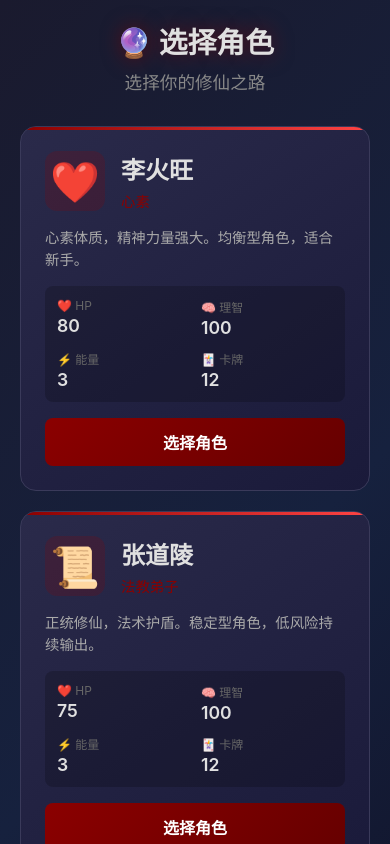
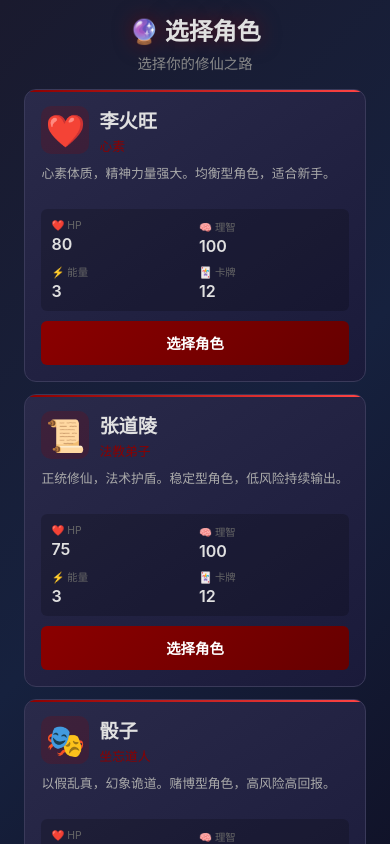
Before and after one commit to gbddsgbdds/dbg-prototype, a React (Vite) app: page / in a window 390 px wide. Shown: the top 844 px of the page. Built offline with nearby package versions, Linux system fonts and the light colour scheme.

Commit message:
docs: 更新TODO，所有P0-P3任务完成
- UI/UX细节打磨标记完成
- 性能优化标记完成
- 响应式布局完善标记完成

```diff
--- a/src/App.css
+++ b/src/App.css
@@ -904,6 +904,21 @@ body {
 
   /* 驱魔符提示 */
   .exorcism-hint { font-size: 0.75rem; padding: 0.25rem; }
+
+  /* 更新日志面板 */
+  .changelog-panel {
+    padding: 1rem;
+    max-width: 95vw;
+    max-height: 80vh;
+  }
+  .changelog-panel h2 { font-size: 1.1rem; margin-bottom: 0.8rem; }
+  .changelog-content { font-size: 0.75rem; line-height: 1.5; }
+  .changelog-version { font-size: 0.9rem; margin-top: 0.8rem; margin-bottom: 0.4rem; }
+  .changelog-section { font-size: 0.8rem; margin-top: 0.6rem; }
+  .changelog-item { font-size: 0.7rem; margin-left: 0.3rem; }
+  .changelog-divider { margin: 0.8rem 0; }
+  .changelog-btn { padding: 0.3rem 0.8rem; font-size: 0.75rem; }
+  .version-tag { font-size: 0.65rem; }
 }
 
 /* === 更新日志 === */
@@ -1994,6 +2009,126 @@ body {
   }
 }
 
+/* 成就界面小屏幕适配 */
+@media (max-width: 400px) {
+  .achievement-panel {
+    padding: 0.8rem;
+    max-height: 92vh;
+  }
+
+  .achievement-header {
+    padding-bottom: 0.5rem;
+    margin-bottom: 0.6rem;
+  }
+
+  .achievement-header h2 {
+    font-size: 1rem;
+  }
+
+  .achievement-header .close-btn {
+    width: 28px;
+    height: 28px;
+    font-size: 1rem;
+  }
+
+  .progress-bar {
+    height: 10px;
+  }
+
+  .progress-text {
+    font-size: 0.75rem;
+  }
+
+  .achievement-filters {
+    gap: 0.3rem;
+  }
+
+  .filter-btn {
+    padding: 0.3rem 0.6rem;
+    font-size: 0.75rem;
+  }
+
+  .achievement-list {
+    max-height: 200px;
+    gap: 0.4rem;
+  }
+
+  .achievement-item {
+    padding: 0.6rem;
+    gap: 0.6rem;
+  }
+
+  .achievement-icon {
+    font-size: 1.3rem;
+    width: 35px;
+  }
+
+  .achievement-name {
+    font-size: 0.85rem;
+  }
+
+  .achievement-desc {
+    font-size: 0.7rem;
+  }
+
+  .achievement-check {
+    font-size: 1rem;
+  }
+
+  .achievement-stats {
+    padding: 0.8rem;
+    margin-top: 0.3rem;
+  }
+
+  .achievement-stats h3 {
+    font-size: 0.85rem;
+    margin-bottom: 0.6rem;
+  }
+
+  .stats-grid {
+    gap: 0.4rem;
+  }
+
+  .stat-item {
+    padding: 0.4rem;
+  }
+
+  .stat-value {
+    font-size: 1rem;
+  }
+
+  .stat-label {
+    font-size: 0.6rem;
+  }
+
+  .best-record {
+    font-size: 0.75rem;
+    padding: 0.4rem;
+    margin-top: 0.6rem;
+  }
+
+  .popup-content {
+    padding: 0.6rem 0.8rem;
+    gap: 0.6rem;
+  }
+
+  .popup-icon {
+    font-size: 1.5rem;
+  }
+
+  .popup-title {
+    font-size: 0.8rem;
+  }
+
+  .popup-name {
+    font-size: 1rem;
+  }
+
+  .popup-desc {
+    font-size: 0.7rem;
+  }
+}
+
 /* === 超宽屏幕适配 (≥1400px) === */
 @media (min-width: 1400px) {
   /* 游戏容器居中限宽 */
@@ -2196,3 +2331,13 @@ body {
     width: 200px;
   }
 }
+
+/* === 加载状态 === */
+.loading-fallback {
+  display: flex;
+  align-items: center;
+  justify-content: center;
+  min-height: 200px;
+  color: var(--purple);
+  font-size: 1.5rem;
+}
--- a/src/App.tsx
+++ b/src/App.tsx
@@ -1,23 +1,40 @@
 import { motion, AnimatePresence } from 'framer-motion'
-import { useState, useEffect } from 'react'
+import { useState, useEffect, Suspense, lazy } from 'react'
 import { useGameStore, hasSaveData } from './game/store'
 import { useMetaStore } from './game/meta'
 import { Hand } from './components/Hand'
 import { Enemy } from './components/Enemy'
 import { PlayerStatus } from './components/PlayerStatus'
 import { BattleLog } from './components/BattleLog'
-import { VictoryScreen } from './components/VictoryScreen'
-import { GameOverScreen } from './components/GameOverScreen'
-import { Changelog } from './components/Changelog'
-import { DeckViewer } from './components/DeckViewer'
-import { MapScreen } from './components/MapScreen'
-import { ShopScreen } from './components/ShopScreen'
-import { EventScreen } from './components/EventScreen'
-import { CharacterSelect } from './components/CharacterSelect'
 import { EnemyDamageFloat, PlayerDamageFloat } from './components/DamageFloat'
-import { AchievementScreen } from './components/AchievementScreen'
-import { AchievementPopup } from './components/AchievementPopup'
 import './App.css'
+
+// 懒加载非首屏组件
+const VictoryScreen = lazy(() => import('./components/VictoryScreen').then(m => ({ default: m.VictoryScreen })))
+const GameOverScreen = lazy(() => import('./components/GameOverScreen').then(m => ({ default: m.GameOverScreen })))
+const Changelog = lazy(() => import('./components/Changelog').then(m => ({ default: m.Changelog })))
+const DeckViewer = lazy(() => import('./components/DeckViewer').then(m => ({ default: m.DeckViewer })))
+const MapScreen = lazy(() => import('./components/MapScreen').then(m => ({ default: m.MapScreen })))
+const ShopScreen = lazy(() => import('./components/ShopScreen').then(m => ({ default: m.ShopScreen })))
+const EventScreen = lazy(() => import('./components/EventScreen').then(m => ({ default: m.EventScreen })))
+const CharacterSelect = lazy(() => import('./components/CharacterSelect').then(m => ({ default: m.CharacterSelect })))
+const AchievementScreen = lazy(() => import('./components/AchievementScreen').then(m => ({ default: m.AchievementScreen })))
+const AchievementPopup = lazy(() => import('./components/AchievementPopup').then(m => ({ default: m.AchievementPopup })))
+
+// 加载状态组件
+function LoadingFallback() {
+  return (
+    <div className="loading-fallback">
+      <motion.div
+        animate={{ rotate: 360 }}
+        transition={{ duration: 1, repeat: Infinity, ease: 'linear' }}
+        style={{ fontSize: '2rem' }}
+      >
+        ⚙️
+      </motion.div>
+    </div>
+  )
+}
 
 // Boss阶段切换提示组件
 function BossPhaseAlert() {
@@ -110,7 +127,11 @@ function App() {
 
   // 角色选择界面
   if (phase === 'character_select' && !map) {
-    return <CharacterSelect />
+    return (
+      <Suspense fallback={<LoadingFallback />}>
+        <CharacterSelect />
+      </Suspense>
+    )
   }
 
   // 开始界面
@@ -123,12 +144,16 @@ function App() {
     return (
       <>
         {/* 成就弹窗 */}
+        <Suspense fallback={null}>
           <AchievementPopup />
+        </Suspense>
 
         {/* 成就界面 */}
         <AnimatePresence>
           {showAchievements && (
+            <Suspense fallback={<LoadingFallback />}>
               <AchievementScreen onClose={() => setShowAchievements(false)} />
+            </Suspense>
           )}
         </AnimatePresence>
 
@@ -197,8 +222,10 @@ function App() {
           </div>
 
           <div className="start-footer">
+            <Suspense fallback={<span>...</span>}>
               <Changelog />
-            <span className="version-tag">v0.5.3</span>
+            </Suspense>
+            <span className="version-tag">v0.5.5</span>
           </div>
         </div>
       </>
@@ -209,7 +236,9 @@ function App() {
   if (phase === 'map') {
     return (
       <div className="game-wrapper">
+        <Suspense fallback={<LoadingFallback />}>
           <MapScreen />
+        </Suspense>
         {/* 玩家状态栏（显示在地图界面底部） */}
         <div className="map-player-status">
           <div className="status-item hp">
@@ -233,7 +262,9 @@ function App() {
   if (phase === 'shop') {
     return (
       <div className="game-wrapper shop-wrapper">
+        <Suspense fallback={<LoadingFallback />}>
           <ShopScreen />
+        </Suspense>
       </div>
     )
   }
@@ -242,7 +273,9 @@ function App() {
   if (phase === 'event') {
     return (
       <div className="game-wrapper event-wrapper">
+        <Suspense fallback={<LoadingFallback />}>
           <EventScreen />
+        </Suspense>
       </div>
     )
   }
@@ -251,7 +284,9 @@ function App() {
   return (
     <div className={`game-container ${player.isMad ? 'madness-screen' : ''} ${bossPhaseChange ? 'screen-shake' : ''}`}>
       <div className="top-bar">
+        <Suspense fallback={null}>
           <DeckViewer />
+        </Suspense>
       </div>
       <div className="battle-area">
         <Enemy />
@@ -263,12 +298,22 @@ function App() {
       </div>
       <BattleLog />
       <Hand />
-      {phase === 'victory' && <VictoryScreen />}
-      {phase === 'game_over' && <GameOverScreen />}
+      {phase === 'victory' && (
+        <Suspense fallback={<LoadingFallback />}>
+          <VictoryScreen />
+        </Suspense>
+      )}
+      {phase === 'game_over' && (
+        <Suspense fallback={<LoadingFallback />}>
+          <GameOverScreen />
+        </Suspense>
+      )}
       <BossPhaseAlert />
       <MadnessOverlay />
       {/* 成就弹窗 */}
+      <Suspense fallback={null}>
         <AchievementPopup />
+      </Suspense>
     </div>
   )
 }
--- a/src/components/CharacterSelect.css
+++ b/src/components/CharacterSelect.css
@@ -157,6 +157,134 @@
   }
 }
 
+/* === 手机端深度适配 (400px及以下) === */
+@media (max-width: 400px) {
+  .character-select-screen {
+    padding: 12px;
+  }
+
+  .character-select-screen h1 {
+    font-size: 1.5rem;
+    margin-bottom: 0.3rem;
+  }
+
+  .character-select-screen .subtitle {
+    font-size: 0.9rem;
+    margin-bottom: 1rem;
+  }
+
+  .character-list {
+    gap: 12px;
+  }
+
+  .character-card {
+    padding: 16px;
+    border-radius: 12px;
+    max-width: 100%;
+  }
+
+  .character-card::before {
+    height: 2px;
+  }
+
+  .character-header {
+    gap: 10px;
+    margin-bottom: 10px;
+  }
+
+  .character-icon {
+    font-size: 2rem;
+    width: 48px;
+    height: 48px;
+    min-width: 48px;
+    min-height: 48px;
+    border-radius: 10px;
+  }
+
+  .character-titles {
+    gap: 2px;
+  }
+
+  .character-name {
+    font-size: 1.2rem;
+  }
+
+  .character-title {
+    font-size: 0.8rem;
+  }
+
+  .character-description {
+    font-size: 0.8rem;
+    line-height: 1.4;
+    margin-bottom: 10px;
+    min-height: 34px;
+  }
+
+  .character-stats {
+    gap: 8px;
+    margin-bottom: 10px;
+    padding: 10px;
+    border-radius: 6px;
+  }
+
+  .character-stats .stat-label {
+    font-size: 0.65rem;
+  }
+
+  .character-stats .stat-value {
+    font-size: 1rem;
+  }
+
+  .character-select-btn {
+    padding: 10px;
+    border-radius: 6px;
+    font-size: 0.9rem;
+    min-height: 44px;
+    display: flex;
+    align-items: center;
+    justify-content: center;
+  }
+}
+
+/* === 触控设备优化 === */
+@media (hover: none) and (pointer: coarse) {
+  /* 角色卡片触控区域 */
+  .character-card {
+    min-height: 48px;
+  }
+
+  .character-card:active {
+    transform: scale(0.98);
+    transition: transform 0.1s;
+  }
+
+  /* 选择按钮触控友好 */
+  .character-select-btn {
+    min-height: 48px;
+  }
+
+  /* 移除hover效果（避免触控设备上卡在hover状态） */
+  .character-card:hover {
+    border-color: #3a3a5a;
+  }
+
+  .character-card:hover .character-select-btn {
+    background: linear-gradient(135deg, #8b0000 0%, #660000 100%);
+  }
+
+  /* 小屏幕触控优化 */
+  @media (max-width: 400px) {
+    .character-icon {
+      min-width: 48px;
+      min-height: 48px;
+    }
+
+    .character-select-btn {
+      min-height: 44px;
+    }
+  }
+}
+
 /* === 超宽屏幕适配 (≥1400px) === */
 @media (min-width: 1400px) {
   .character-select-screen {
--- a/src/data/cards.ts
+++ b/src/data/cards.ts
@@ -22,8 +22,8 @@ const WILD_SLASH: CardDef = {
   cardClass: 'warrior',
   cost: 1,
   rarity: 'starter',
-  description: '造成 6 伤害，获得 5 煞气。',
-  effects: { damage: 6, shaqiGain: 5 },
+  description: '造成 7 伤害，获得 5 煞气。',
+  effects: { damage: 7, shaqiGain: 5 },
   icon: 'wild slash',
 }
 
```
Also changed, not shown: memory/2026-03-17.md (+37 -0 lines), 5 other files (tests, documents, lock files or other folders). Lines whose indentation alone changed are shown as unchanged.
